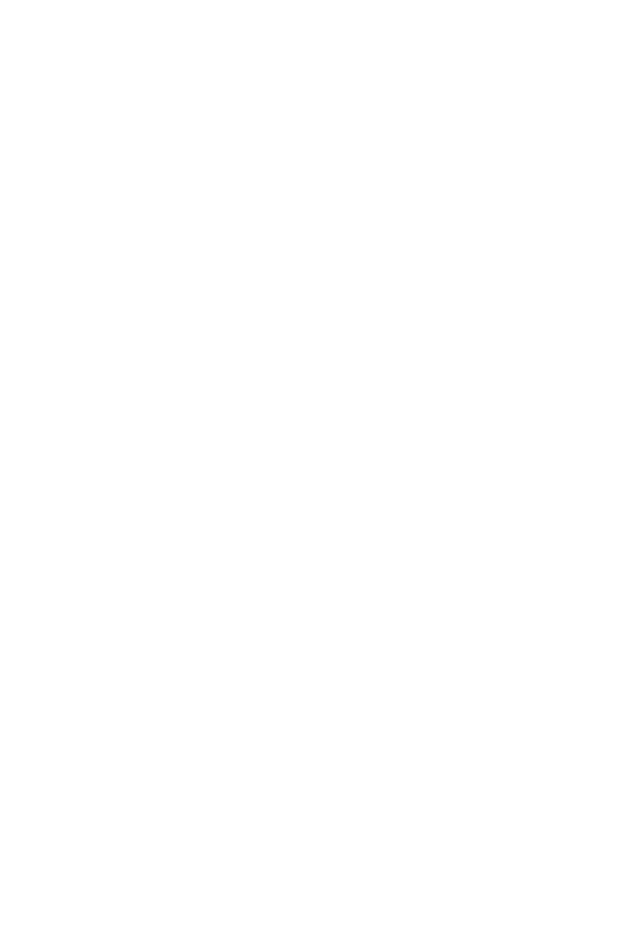
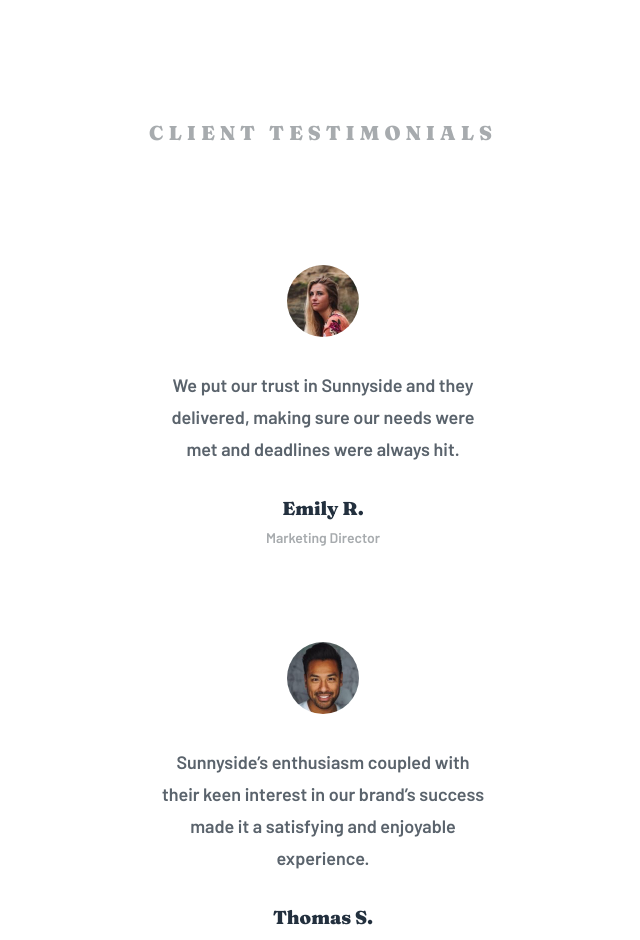
Before and after one commit to aryan2000sp/Sunnyside-Agency-Webpage, a React (Create React App) app: page / in a window 1280 px wide. Shown: the part 2600-3540 px from the top of the page, without its empty margins (317-957 px from the left). Before the commit the page ends 2600 px from the top, so only its background shows below. Built offline with nearby package versions, Linux system fonts and the light colour scheme.

Commit message:
Added responsive testimonial component to webpage

```diff
--- a/src/App.js
+++ b/src/App.js
@@ -2,11 +2,13 @@
 import "./scss/main.scss";
 import Header from "./Header";
 import UpperMain from "./UpperMain";
+import Testimonial from "./Testimonial";
 function App() {
   return (
     <>
       <Header />
       <UpperMain />
+      <Testimonial />
     </>
   );
 }
--- /dev/null
+++ b/src/Testimonial.jsx
@@ -0,0 +1,57 @@
+import emily from "./images/image-emily.jpg";
+import jennie from "./images/image-jennie.jpg";
+import thomas from "./images/image-thomas.jpg";
+const Testimonial = () => {
+  return (
+    <main className="testimonial">
+      {/* The heading section of the testimonial */}
+      <section className="section1 flex flex-jc-c">
+        <h1>CLIENT TESTIMONIALS</h1>
+      </section>
+
+      {/* The main testimonial section which contains the testimonial */}
+      <section className="section2 flex-col flex-col-ai-c">
+        {/* First testimonial */}
+        <article className="col">
+          <img src={emily} alt="emily" />
+          <p>
+            We put our trust in Sunnyside and they delivered, making sure our
+            needs were met and deadlines were always hit.
+          </p>
+          <div className="designation flex-col flex-col-ai-c">
+            <h1>Emily R.</h1>
+            <p>Marketing Director</p>
+          </div>
+        </article>
+
+        {/* Second testimonial */}
+        <article className="col">
+          <img src={thomas} alt="thomas" />
+          <p>
+            Sunnyside’s enthusiasm coupled with their keen interest in our
+            brand’s success made it a satisfying and enjoyable experience.
+          </p>
+          <div className="designation flex-col flex-col-ai-c">
+            <h1>Thomas S.</h1>
+            <p>Chief Operating Officer</p>
+          </div>
+        </article>
+
+        {/* Third testimonial */}
+        <article className="col">
+          <img src={jennie} alt="jennie" />
+          <p>
+            Incredible end result! Our sales increased over 400% when we worked
+            with Sunnyside. Highly recommended!
+          </p>
+          <div className="designation flex-col flex-col-ai-c">
+            <h1>Jennie F.</h1>
+            <p>Business Owner</p>
+          </div>
+        </article>
+      </section>
+    </main>
+  );
+};
+
+export default Testimonial;
--- a/src/scss/_header.scss
+++ b/src/scss/_header.scss
@@ -18,7 +18,7 @@
     padding-bottom: 2.75rem;
   }
 
-  // Styling for the Na
+  // Styling for the Nav
   &-links {
     list-style-type: none;
     padding: 0;
@@ -56,11 +56,15 @@
   }
 
   &-popup-nav {
+    // Variables used for the calculation of the width of
+    // popup navbar.
     $x: 100%;
     $y: 3rem;
     min-height: 300px;
     position: absolute;
     background-color: $white;
+
+    // Calculate the width of the popup nav
     width: calc(#{$x} - #{$y});
     left: 1.5rem;
     right: 1.5rem;
@@ -89,6 +93,17 @@
   }
 }
 
+// Media queries.
+// For view port 330px and down
+@include breakpoint-down(small) {
+  .header {
+    &-title {
+      > h1 {
+        font-size: 32px;
+      }
+    }
+  }
+}
 // Below the medium view port width
 // make the links disappear for mobile
 // view.
--- /dev/null
+++ b/src/scss/_testimonial.scss
@@ -0,0 +1,90 @@
+.testimonial {
+  margin: 4rem 1.5rem;
+
+  .section1 {
+    margin-bottom: 4rem;
+    > h1 {
+      text-align: center;
+      font-family: "Fraunces", serif;
+      font-weight: 900;
+      font-size: 16px;
+      letter-spacing: 5px;
+      color: $grayish-blue;
+    }
+  }
+
+  .section2 {
+    .col {
+      max-width: 327px;
+      > img {
+        display: block;
+        margin-left: auto;
+        margin-right: auto;
+        width: 72px;
+        height: 72px;
+        border-radius: 50%;
+        margin-bottom: 2rem;
+      }
+
+      > p {
+        text-align: center;
+        font-family: "Barlow", sans-serif;
+        font-weight: 600;
+        font-size: 18px;
+        line-height: 32px;
+        color: hsla(213, 9%, 39%, 1);
+        margin-bottom: 2rem;
+      }
+
+      .designation {
+        margin-bottom: 4rem;
+        > h1 {
+          font-family: "Fraunces", serif;
+          font-weight: 900;
+          color: hsla(212, 27%, 19%, 1);
+          margin-bottom: 0.5625rem;
+        }
+        > p {
+          text-align: center;
+          font-family: "Barlow", sans-serif;
+          font-weight: 600;
+          font-size: 14px;
+          color: hsla(210, 4%, 67%, 1);
+        }
+      }
+    }
+  }
+}
+
+// Media Queries for different view port sizes
+
+// For view ports 840px and greater
+@include breakpoint-up(medium) {
+  .testimonial {
+    margin-top: 7.5rem;
+    .section1 {
+      margin-bottom: 7.5rem;
+      > h1 {
+        font-size: 20px;
+      }
+    }
+
+    .section2 {
+      .col {
+        margin-bottom: 2rem;
+      }
+    }
+  }
+}
+
+// For view port 1300px and above
+@include breakpoint-up(x-large) {
+  .testimonial {
+    margin: 10rem 10.3125rem;
+    .section2 {
+      flex-direction: row;
+      justify-content: space-between;
+      align-items: flex-start;
+    }
+  }
+}
--- a/src/scss/main.scss
+++ b/src/scss/main.scss
@@ -3,3 +3,4 @@
 @import "_header.scss";
 @import "_mixin.scss";
 @import "_upper_main.scss";
+@import "_testimonial.scss";
```
